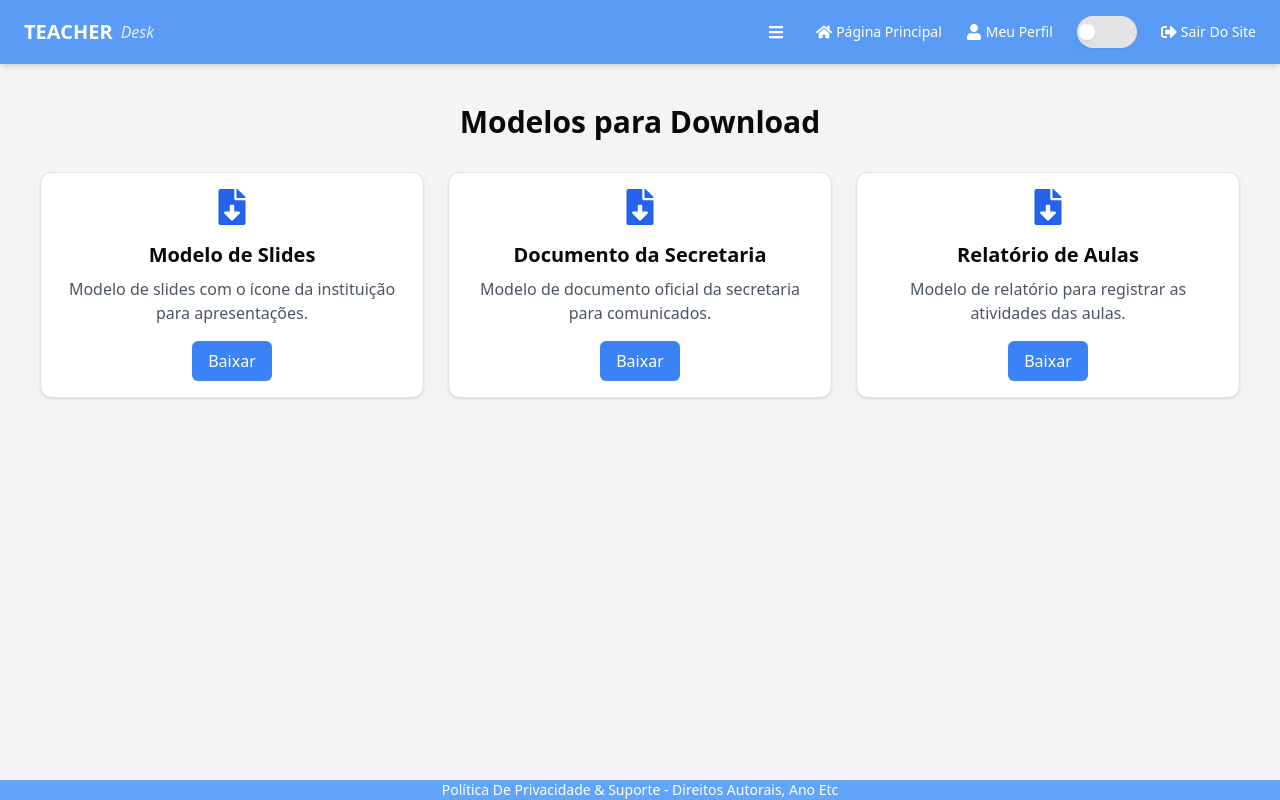
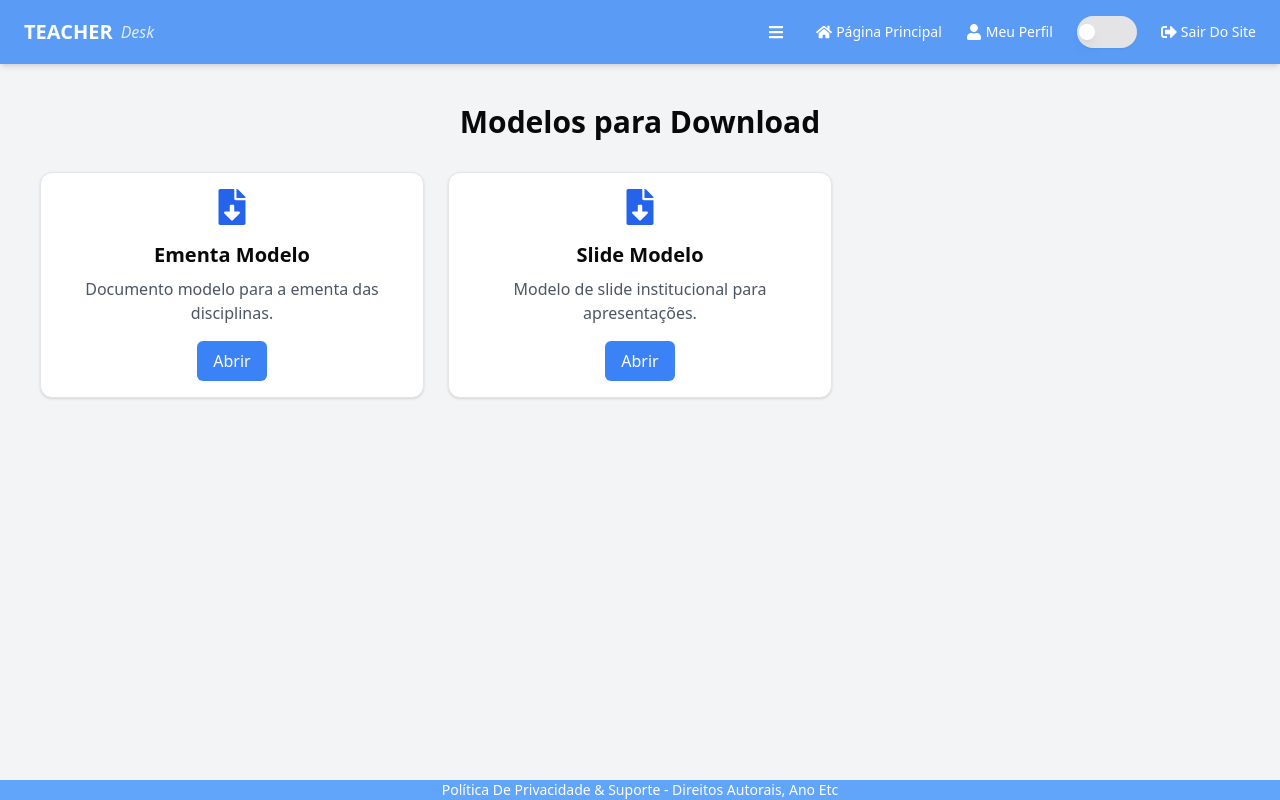
Before and after one commit to NathRabeloo/TeacherDesk, a Next.js app: page /home/modelos in a window 1280 px wide. Built offline with nearby package versions, Linux system fonts and the light colour scheme.

Commit message:
Update page.tsx

```diff
--- a/app/home/modelos/page.tsx
+++ b/app/home/modelos/page.tsx
@@ -1,42 +1,42 @@
 import React from 'react';
 import { Card, CardContent } from "@/components/ui/card";
-import { FaFileDownload } from 'react-icons/fa';  // instalar react-icons
+import { FaFileDownload } from 'react-icons/fa';
+
+// Base URL do bucket público
+const BASE_URL = "https://klrdcdnkvdtjoiuwgcaw.supabase.co/storage/v1/object/public/arquivos-modelos/";
 
 export default function Modelos() {
-  const modelos = [
+  const arquivos = [
     {
-      titulo: "Modelo de Slides",
-      descricao: "Modelo de slides com o ícone da instituição para apresentações.",
-      link: "/modelos/slides.pptx", //precisa criar
+      titulo: "Ementa Modelo",
+      descricao: "Documento modelo para a ementa das disciplinas.",
+      nomeArquivo: "Ementa_Modelo.docx",
     },
     {
-      titulo: "Documento da Secretaria",
-      descricao: "Modelo de documento oficial da secretaria para comunicados.",
-      link: "/modelos/documento_secretaria.docx", //precisa criar
+      titulo: "Slide Modelo",
+      descricao: "Modelo de slide institucional para apresentações.",
+      nomeArquivo: "Slide_Modelo.pptx",
     },
-    {
-      titulo: "Relatório de Aulas",
-      descricao: "Modelo de relatório para registrar as atividades das aulas.",
-      link: "/modelos/relatorio_aulas.pdf", //precisa criar
-    },
+    // Pode adicionar mais arquivos aqui...
   ];
 
   return (
     <div className="p-6">
       <h1 className="text-3xl font-bold text-center mb-8">Modelos para Download</h1>
       <div className="grid grid-cols-1 md:grid-cols-3 gap-6">
-        {modelos.map((modelo, index) => (
+        {arquivos.map((arquivo, index) => (
           <Card key={index}>
             <CardContent className="flex flex-col items-center p-4 text-center">
               <FaFileDownload className="text-4xl text-blue-600 mb-4" />
-              <h3 className="text-xl font-semibold mb-2">{modelo.titulo}</h3>
-              <p className="text-gray-600 mb-4">{modelo.descricao}</p>
+              <h3 className="text-xl font-semibold mb-2">{arquivo.titulo}</h3>
+              <p className="text-gray-600 mb-4">{arquivo.descricao}</p>
               <a
-                href={modelo.link}
-                download
-                className="bg-blue-500 text-white py-2 px-4 rounded-md hover:bg-blue-600"
+                href={`${BASE_URL}${encodeURIComponent(arquivo.nomeArquivo)}`}
+                target="_blank"
+                rel="noopener noreferrer"
+                className="bg-blue-500 text-white py-2 px-4 rounded-md hover:bg-blue-600 transition-colors"
               >
-                Baixar
+                Abrir
               </a>
             </CardContent>
           </Card>
```
